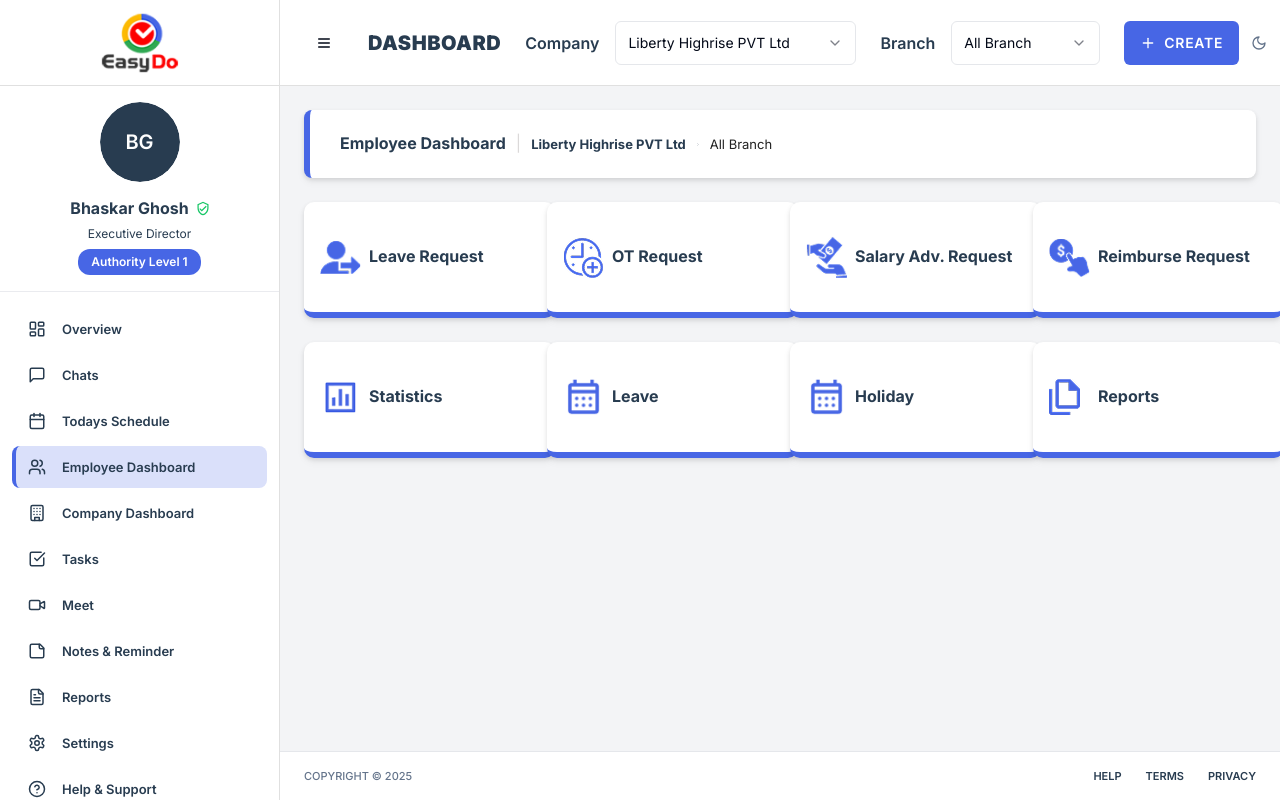
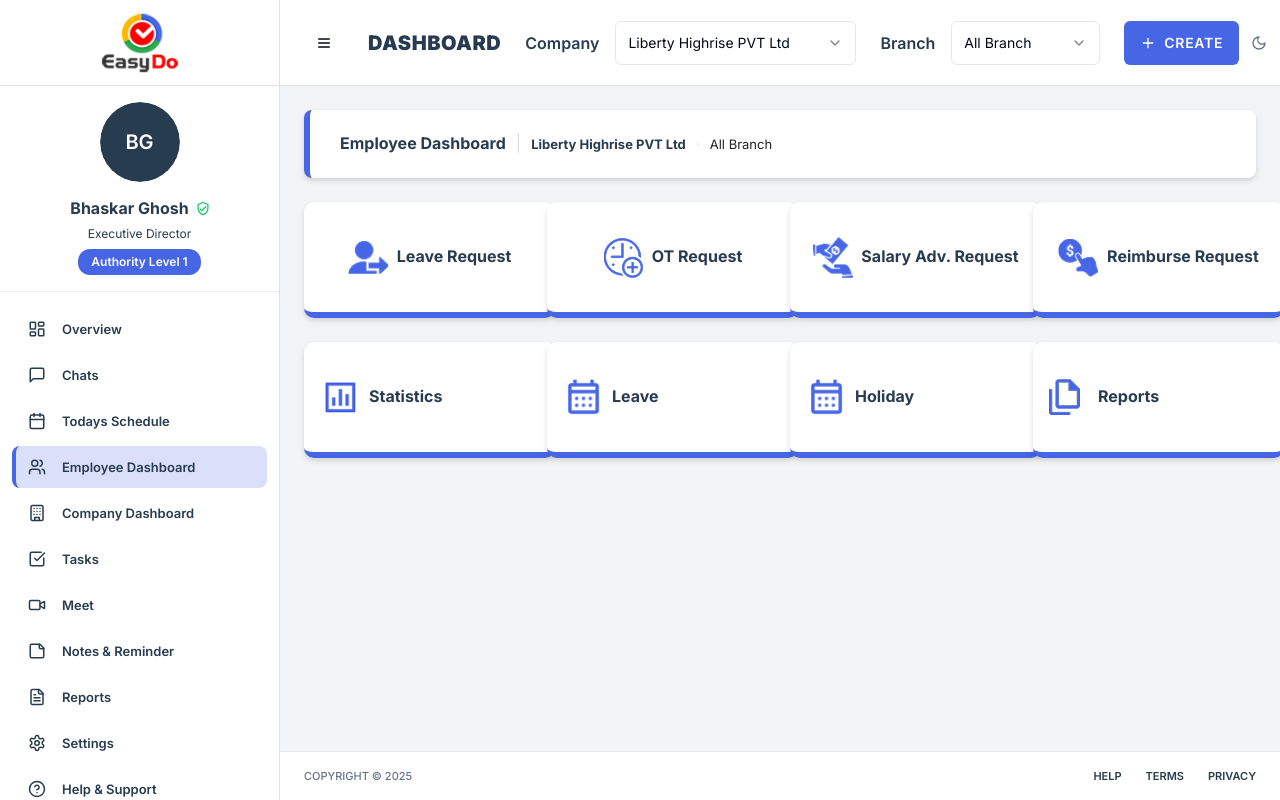
Before and after one commit to soumya85/webpanelEasyDo, a React (Vite) app: page /employee-dashboard in a window 1280 px wide. Built offline with nearby package versions, Linux system fonts and the light colour scheme; the HTML template or start-up script is replaced by a standard one.

Commit message:
Center align icon and text as a unit within the card
cgen-ff0e10f924eb4b3b80d743288c73f9d8

```diff
--- a/src/pages/EmployeeDashboard.tsx
+++ b/src/pages/EmployeeDashboard.tsx
@@ -101,16 +101,16 @@ export default function EmployeeDashboard() {
                 key={card.id}
                 className={cn(
                   "flex w-full min-w-[200px] sm:min-w-[251px] h-[100px] sm:h-[116px]",
-                  "px-3 sm:px-4 justify-center items-center gap-2 flex-shrink-0",
+                  "px-3 sm:px-4 justify-center items-center flex-shrink-0",
                   "rounded-[10px] border-b-[6px] border-[#4766E5] bg-white",
                   "shadow-[0px_2px_4px_0px_rgba(0,0,0,0.10),0px_4px_8px_0px_rgba(0,0,0,0.05)]",
                   "cursor-pointer transition-transform hover:scale-[1.02] hover:shadow-md",
                 )}
               >
-                <div className="flex w-[35px] sm:w-[41px] flex-col items-start flex-shrink-0">
-                  {card.icon}
-                </div>
-                <div className="flex justify-start items-center flex-1 min-w-0">
+                <div className="flex items-center gap-2">
+                  <div className="flex w-[35px] sm:w-[41px] flex-col items-center justify-center flex-shrink-0">
+                    {card.icon}
+                  </div>
                   <h3 className="text-[#283C50] font-inter font-bold text-sm sm:text-base leading-[20px] sm:leading-[25.6px]">
                     {card.title}
                   </h3>
```
